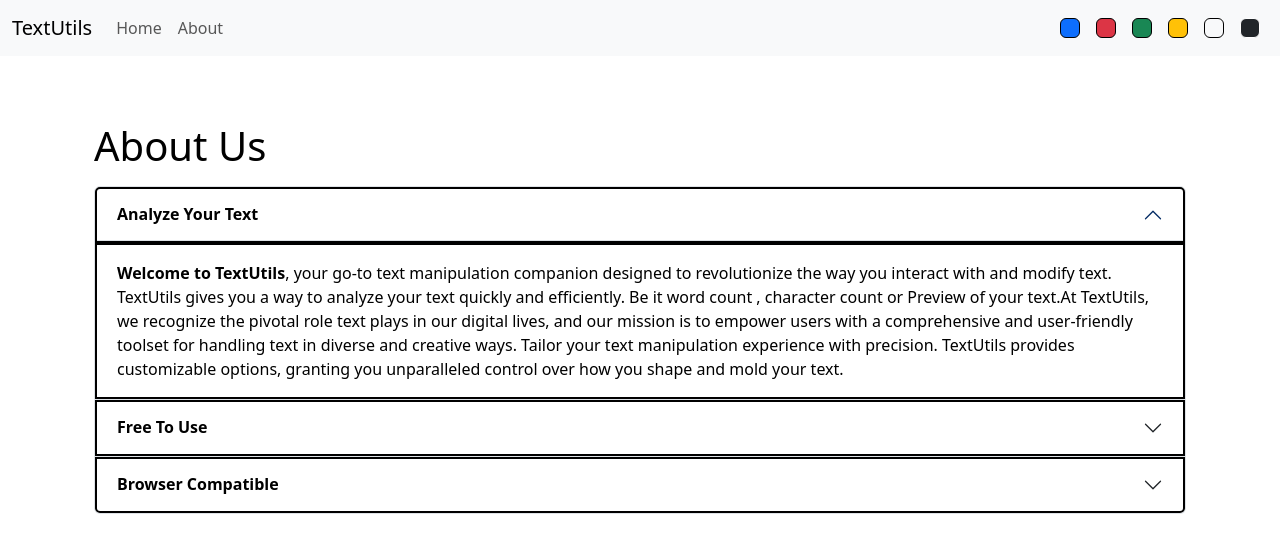
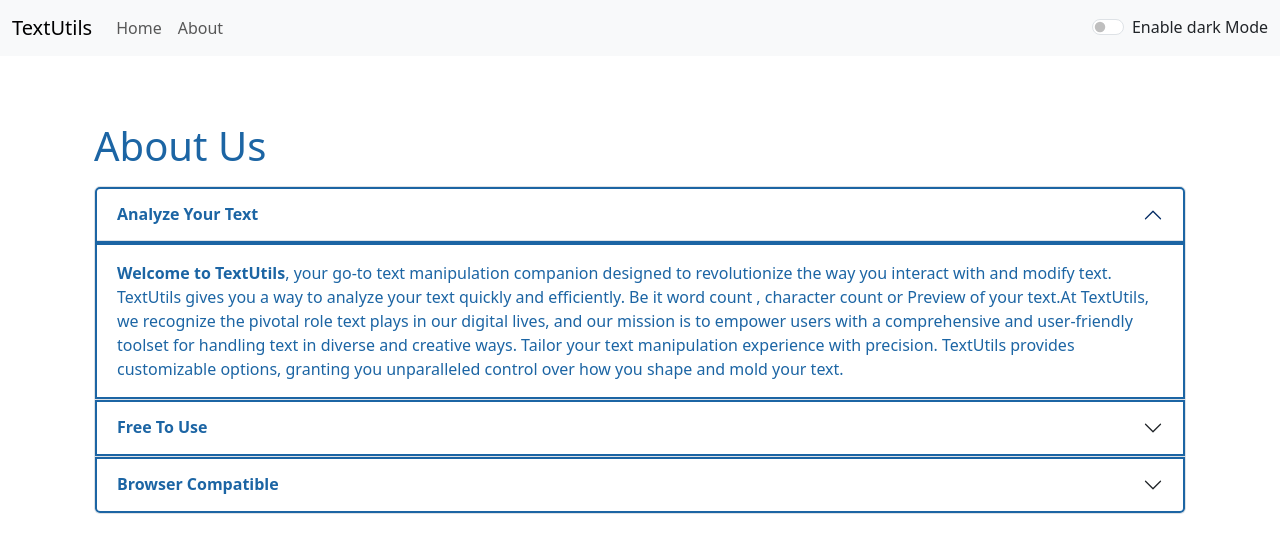
Before and after one commit to kanishkadeo27/TextUtils-React, a React (Create React App) app: page /about in a window 1280 px wide. Shown: the top 552 px of the page. Built offline with nearby package versions, Linux system fonts and the light colour scheme.

Commit message:
finalized

```diff
--- a/src/App.js
+++ b/src/App.js
@@ -2,69 +2,51 @@
 import Navbar from './components/Navbar';
 import TextForm from './components/TextForm';
 import About from './components/About';
-import React , { useState } from 'react';
+import React, { useState } from 'react';
 import Alert from './components/Alert';
 import {
   BrowserRouter as Router,
-  // Switch,
+  Switch,
   Route,
   Link,
-  Routes,
+  Routes
 } from "react-router-dom";
 
 
 function App() {
-  const [mode , setMode] = useState('light');//state variable which shows whether dark mode is enabled or not
-  const [alert , setAlert] = useState(null);//alert ek object h , set alert ek function hai jo alert messgae ko set krega
+  const [mode, setMode] = useState('light'); // Whether dark mode is enabled or not
+  const [alert, setAlert] = useState(null);
 
-  // const toggleMode = ()=>{
-  //   if(mode === 'light')
-  //   {
-  //       setMode('dark');
-  //     document.body.style.backgroundColor = '#043070';
-  //     showAlert("Dark mode has been enabled","success");
-  //     // document.title = "TextUtils-Dark Mode";
-  //     /*setInterval(()=>{
-  //       document.title = "TextUtils is Amazing";
-  //     },2000);
-  //     setInterval(()=>{
-  //       document.title = " Install TextUtils now";
-  //     },1500);*/
-  //   }
-  //   else
-  //   {
-  //     setMode('light');
-  //     document.body.style.backgroundColor = 'white';
-  //     showAlert("Light mode has been enabled","success");
-  //     // document.title = "TextUtils-Light Mode";
-  //   }
-  // }
-
-  const removeBodyClasses=()=>{
-    document.body.classList.remove('bg-light')
-    document.body.classList.remove('bg-dark')
-    document.body.classList.remove('bg-primary')
-    document.body.classList.remove('bg-danger')
-    document.body.classList.remove('bg-warning')
-    document.body.classList.remove('bg-success')
-
-  }
-  const toggleMode = (cls)=> {
-    removeBodyClasses()
-    console.log(cls)
-    document.body.classList.add('bg-'+cls)
+  const showAlert = (message, type)=>{
+      setAlert({
+        msg: message,
+        type: type
+      })
+      setTimeout(() => {
+          setAlert(null);
+      }, 1500);
   }
 
-  const showAlert = (message,type)=>{ //it is a function to show alert msg on our screen
-    setAlert({
-      msg:message,
-      type:type
-    })//pehle alert null tha ab alert ek object hai
-    setTimeout(()=>{
-      setAlert(null);
-    },1500);
+  const toggleMode = ()=>{
+    if(mode === 'light'){
+      setMode('dark');
+      document.body.style.backgroundColor = '#042743';
+      showAlert("Dark mode has been enabled", "success");
+      // document.title = 'TextUtils - Dark Mode';
+      // setInterval(() => {
+      //   document.title = 'TextUtils is Amazing Mode';
+      // }, 2000);
+      // setInterval(() => {
+      //   document.title = 'Install TextUtils Now';
+      // }, 1500);
+    }
+    else{
+      setMode('light');
+      document.body.style.backgroundColor = 'white';
+      showAlert("Light mode has been enabled", "success");
+      // document.title = 'TextUtils - Light Mode';
+    }
   }
-
   return (
     <>
     <Router>
@@ -78,7 +60,7 @@
             islyee exact likhna zruri h
             /users --> Component 1
             /users/home --> omponent 2 */}
-            <Route exact path="/about" element={<About />}/>
+            <Route exact path="/about" element={<About mode = {mode} />}/>
             <Route exact path="/" element={<TextForm showAlert = {showAlert} heading="Try TextUtils - Word counter , character counter , remove extra spaces " mode = {mode} toggleMode = {toggleMode}/> }/>
             {/* <TextForm showAlert = {showAlert} heading="Enter the text to analyze below" mode = {mode} toggleMode = {toggleMode}/>  */}
         </Routes>
--- a/src/components/About.js
+++ b/src/components/About.js
@@ -31,14 +31,14 @@
     // }
     let myStyle = {
         //js object
-        color:props.mode ==='bg-dark'?'white':'black',
-        backgroundColor: props.mode ==='dark'?'black':'white',
+        color:props.mode ==='dark'?'white':'rgb(28,101,164)',
+        backgroundColor: props.mode ==='dark'?'rgb(28,101,164)':'white',
         border:'2px solid',
-        borderColor:props.mode ==='dark'?'white':'black'
+        borderColor:props.mode ==='dark'?'white':'rgb(28,101,164)'
     }
   return (
     <div className='container'>
-        <h1 className='my-3'style = {{color:props.mode ==='dark'?'white':'black'}} >About Us</h1>
+        <h1 className='my-3' style = {{color:props.mode ==='dark'?'white':'rgb(28,101,164)'}}>About Us</h1>
         <div className="accordion" id="accordionExample">
             <div className="accordion-item">
                 <h2 className="accordion-header">
--- a/src/components/Navbar.js
+++ b/src/components/Navbar.js
@@ -39,19 +39,19 @@
               </Link>
             </li>
           </ul>
-          <div className="d-flex">
+          {/* <div className="d-flex">
             <div className="bg-primary rounded mx-2" style={{height:'20px', width:'20px' ,cursor:'pointer',border:'1px solid black'}} onClick={()=>{props.toggleMode('primary')}}></div>
             <div className="bg-danger rounded mx-2" style={{height:'20px', width:'20px' ,cursor:'pointer',border:'1px solid black'}} onClick={()=>{props.toggleMode('danger')}}></div>
             <div className="bg-success rounded mx-2" style={{height:'20px', width:'20px' ,cursor:'pointer',border:'1px solid black'}} onClick={()=>{props.toggleMode('success')}}></div>
             <div className="bg-warning rounded mx-2" style={{height:'20px', width:'20px' ,cursor:'pointer',border:'1px solid black'}} onClick={()=>{props.toggleMode('warning')}}></div>
             <div className="bg-light rounded mx-2" style={{height:'20px', width:'20px' ,cursor:'pointer',border:'1px solid black'}} onClick={()=>{props.toggleMode('light')}}></div>
             <div className="bg-dark rounded mx-2" style={{height:'20px', width:'20px' ,cursor:'pointer',border:'1px solid white'}} onClick={()=>{props.toggleMode('dark')}}></div>
+          </div> */}
+          <div className={`form-check form-switch text-${props.mode==='light'?'dark':'light'}`}>
+            <input className="form-check-input" type="checkbox" onClick={()=>{props.toggleMode(null)}} role="switch" id="flexSwitchCheckDefault"/>
+            {/* <label className="form-check-label" htmlFor="flexSwitchCheckDefault">Toggle Mode</label> */}
+            <label className="form-check-label" htmlFor="flexSwitchCheckDefault">Enable {props.mode==='light'?'dark':'light'} Mode</label>
           </div>
-          {/* <div className={`form-check form-switch text-${props.mode==='light'?'dark':'light'}`}>
-            <input className="form-check-input" type="checkbox" onClick={()=>{props.toggleMode(null)}} role="switch" id="flexSwitchCheckDefault"/>
-            <label className="form-check-label" htmlFor="flexSwitchCheckDefault">Toggle Mode</label>
-            <label className="form-check-label" htmlFor="flexSwitchCheckDefault">Enable {props.mode==='light'?'dark':'light'} Mode</label>
-          </div> */}
         </div>
       </div>
     </nav>
--- a/src/components/TextForm.js
+++ b/src/components/TextForm.js
@@ -70,7 +70,7 @@
     </div>
     <div className="container my-3" style={{color:props.mode==='dark'?'white':'black'}}>
       <h2>Your text summary</h2>
-      <p>{text.split("/\s+/").filter((element)=>{return element.length!==0}).length} words and {text.length} characters</p>
+      <p>{text.split(/\s+/).filter((element)=>{return element.length!==0}).length} words and {text.length} characters</p>
       <p>{0.008 * text.split(" ").filter((element)=>{return element.length!==0}).length} time taken to read the text</p>
       <h2>Preview</h2>
       <p>{text.length>0?text:"Nothing to preview"}</p>
```
Also changed, not shown: public/index.html (line endings or trailing spaces).
